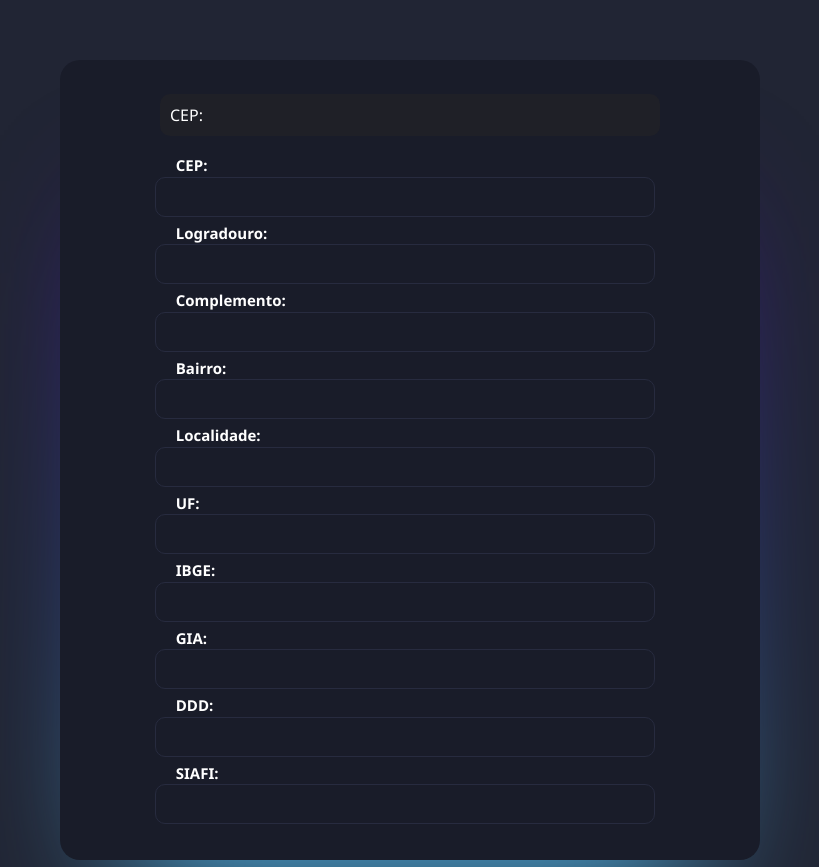
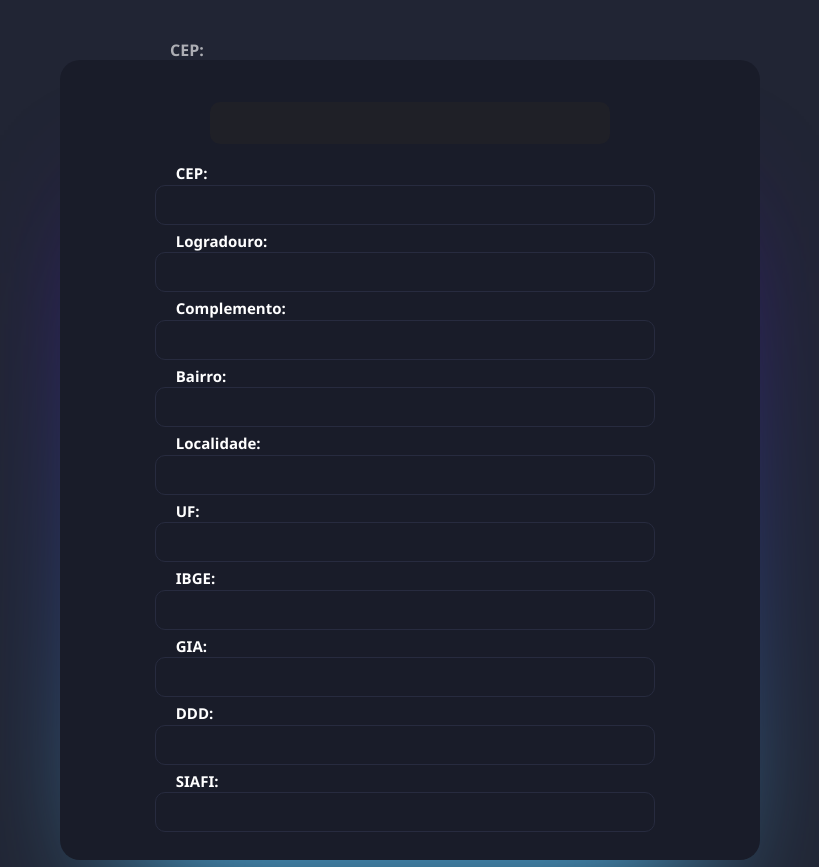
Before and after one commit to HigorDaniel-string/Buscar-Cep, a plain HTML site: page index.html in a window 1280 px wide. Shown: the whole page, without its empty margins (230-1049 px from the left). Drawn offline with nearby package versions, Linux system fonts and the light colour scheme.

Commit message:
Trocando-placehoder-por-p-para-futuros-ajustes

```diff
--- a/css/style.css
+++ b/css/style.css
@@ -72,12 +72,17 @@ h1{
 }
 .form-label {
   display: flex;
+  margin-top: 50px;
+  margin-left: 55px;
+}
 
-  font-size: 25px;
-
-  margin-top: 50px;
-  margin-left: 48px;
-  margin-bottom: 4.5rem;
+.text-input {
+  display: flex;
+  width: 35px;
+  margin-top: -30px;
+  margin-left: 110px;
+  color: #ffffffa1;
+  font-weight: 600;
 }
 
 #container strong {
@@ -106,17 +111,13 @@ h1{
   border: 0;
   outline: none;
   border-radius: 10px;
-  width: 500px;
+  width: 400px;
   margin-top: 70px;
   line-height: 0.5;
-  margin-top: -38px;
-  margin-left: 100px;
+  margin-top: 40px;
+  margin-left: 150px;
   font-size: 1rem;
   font-weight: 400;
-}
-
-input::placeholder {
-  color: #fff;
 }
 
 span{
@@ -156,25 +157,26 @@ span{
     padding-top: 10px;
   }
 
+  .text-input {
+    margin-left: 10%;
+  }
+
   #buscarcep{
     display: block;
     padding: 10px 2%;
-    width: 90%;
-    margin-top: -100px;
-    margin-left: 20px;
-    justify-content: center;
-    align-items: center;
+    width: 72%;
+    margin-top: -50px;
+    margin-left: 20%;
   }
   .mt-2 p {
     width: 90%;
     height: 30px;
     font-size: 15px;
-
+    margin-left: 20px;
   }
   .mt-2 strong{
     display: inline-block;
     width: 10px;
-    margin-left: -65%;
     margin-top: -10px;
     font-size: 15px;
     font-weight: 600;
--- a/index.html
+++ b/index.html
@@ -15,7 +15,8 @@
     <main id="container">
         <div id="card">
             <label for="exampleInputEmail1" class="form-label"></label>
-            <input name="cep" id="buscarcep" placeholder="CEP:">
+            <p class="text-input">CEP:</p>
+            <input name="cep" id="buscarcep">
             <div class="mt-2">
                 <strong>CEP:</strong>
                 <p><span id="cep"></span></p>
```
